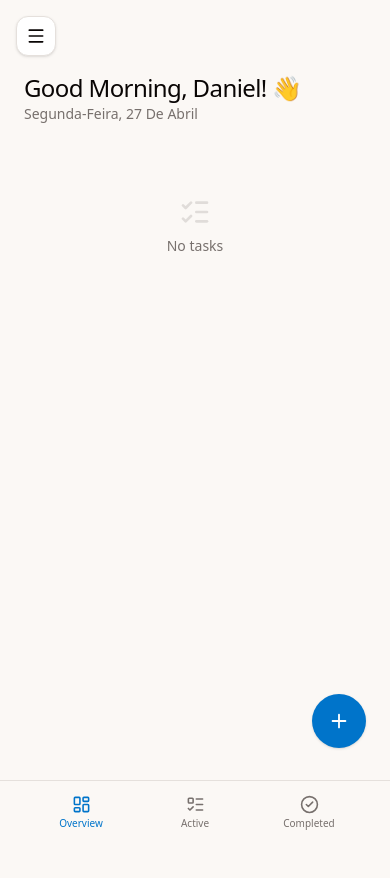
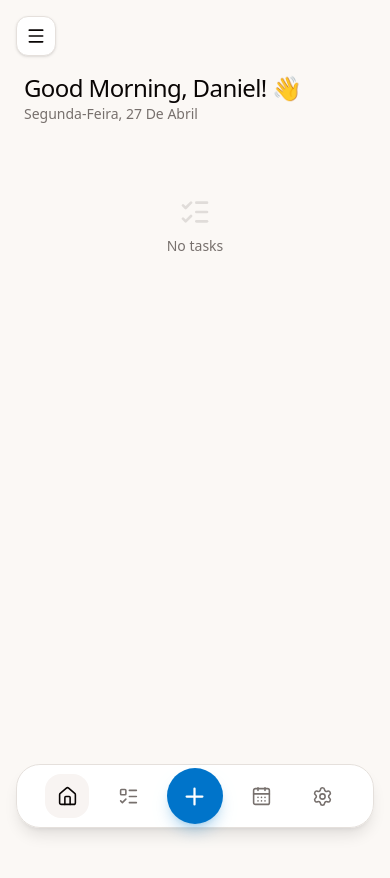
Before and after one commit to DannySF01/to-do-app, a React (Vite) app: page / in a window 390 px wide. Shown: the top 878 px of the page. Before the commit the page ends 844 px from the top, so only its background shows below. Built offline with nearby package versions, Linux system fonts and the light colour scheme.

Commit message:
refactor: enhance mobile navigation

```diff
--- a/src/App.tsx
+++ b/src/App.tsx
@@ -3,11 +3,8 @@ import { motion, AnimatePresence } from "framer-motion";
 import {
   BookOpen,
   Briefcase,
-  CheckCircle2,
   Heart,
-  LayoutDashboard,
   ListChecks,
-  ListTodo,
   Plus,
   User,
 } from "lucide-react";
@@ -17,6 +14,7 @@ import { useNotifications } from "./hooks/useNotifications";
 import type { List, Task, TFilters } from "./types/types";
 import Sidebar from "./components/Sidebar";
 import CreateTask from "./components/CreateTask";
+import MobileNav from "./components/MobileNav";
 
 export default function App() {
   const { tasks, addTask, toggleTask, removeTask, getFilteredTasks } =
@@ -116,7 +114,7 @@ export default function App() {
         numCompletedTasks={completedTasks.length}
       />
 
-      <div className="w-full max-w-4xl space-y-6 py-18 md:py-8 md:px-12 px-6 font-medium">
+      <div className="w-full max-w-4xl space-y-6 pt-18 md:py-8 md:px-12 px-6 font-medium">
         <div className="flex items-center justify-between">
           <div>
             <h1 className="text-2xl md:text-lg tracking-tight">
@@ -133,11 +131,9 @@ export default function App() {
 
           <button
             onClick={() => setIsCreateTaskOpen(true)}
-            className="btn-primary p-4 rounded-full absolute bottom-24 right-6 md:p-2 md:static z-10"
+            className="btn-primary p-2 hidden md:block"
           >
-            <Plus size={22} strokeWidth={2} className="md:hidden" />
-
-            <span className="font-medium text-sm hidden md:flex items-center gap-2 px-1">
+            <span className="font-medium text-sm flex items-center gap-2 ">
               <Plus size={18} strokeWidth={2} />
               New Task
             </span>
@@ -152,7 +148,7 @@ export default function App() {
           />
         )}
 
-        <div className="space-y-6">
+        <div className="space-y-6 pb-6 h-full">
           <AnimatePresence mode="popLayout">
             {filteredTasks.length === 0 ? (
               <motion.div
@@ -177,7 +173,7 @@ export default function App() {
                     className="space-y-1"
                   >
                     <div className="mb-3 text-muted text-[11px] tracking-wide font-bold uppercase">
-                      Active - {activeTasks.length}
+                      {activeTasks.length} Active
                     </div>
                     {activeTasks.map((task) => (
                       <TaskItem
@@ -200,7 +196,7 @@ export default function App() {
                     exit={{ opacity: 0 }}
                   >
                     <div className="mb-3 text-muted text-[11px] tracking-wide font-bold uppercase">
-                      Completed - {completedTasks.length}
+                      {completedTasks.length} Completed
                     </div>
                     <div className="space-y-1 opacity-70">
                       {completedTasks.map((task) => (
@@ -221,71 +217,13 @@ export default function App() {
           </AnimatePresence>
         </div>
       </div>
-      <MobileNav onClick={(e) => setFilter(e)} active={filter} />
+      <MobileNav
+        onHome={() => setFilter("overview")}
+        onTasks={() => setFilter("active")}
+        onCalendar={() => {}}
+        onSettings={() => {}}
+        onAddTask={() => setIsCreateTaskOpen(true)}
+      />
     </div>
   );
 }
-
-const MobileNav = ({
-  onClick,
-  active,
-}: {
-  onClick: (value: TFilters) => void;
-  active: string;
-}) => {
-  const NavButton = ({
-    active,
-    onClick,
-    children,
-  }: {
-    active: boolean;
-    onClick?: () => void;
-    children: React.ReactNode;
-  }) => (
-    <button
-      type="button"
-      onClick={onClick}
-      className={`flex min-w-16 flex-col items-center gap-0.5 transition-colors duration-300 ${
-        active ? "text-primary" : "text-muted"
-      }`}
-    >
-      {children}
-    </button>
-  );
-
-  return (
-    <nav
-      className="
-        fixed inset-x-0 bottom-0 z-40
-        flex h-16 items-center justify-around
-        border-t border-border
-        bg-background/95
-        px-6
-        pb-[env(safe-area-inset-bottom)]
-        backdrop-blur-xl
-        md:hidden
-      "
-    >
-      <NavButton
-        onClick={() => onClick("overview")}
-        active={active === "overview"}
-      >
-        <LayoutDashboard size={19} strokeWidth={2} />
-        <span className="text-[10px] font-medium">Overview</span>
-      </NavButton>
-
-      <NavButton onClick={() => onClick("active")} active={active === "active"}>
-        <ListTodo size={19} strokeWidth={2} />
-        <span className="text-[10px] font-medium">Active</span>
-      </NavButton>
-
-      <NavButton
-        onClick={() => onClick("completed")}
-        active={active === "completed"}
-      >
-        <CheckCircle2 size={19} strokeWidth={2} />
-        <span className="text-[10px] font-medium">Completed</span>
-      </NavButton>
-    </nav>
-  );
-};
--- /dev/null
+++ b/src/components/MobileNav.tsx
@@ -0,0 +1,131 @@
+import { Home, ListTodo, CalendarDays, Settings, Plus } from "lucide-react";
+import { useState } from "react";
+
+interface BottomNavProps {
+  onHome: () => void;
+  onTasks: () => void;
+  onAddTask: () => void;
+  onCalendar: () => void;
+  onSettings: () => void;
+}
+
+export default function BottomNav({
+  onHome,
+  onTasks,
+  onCalendar,
+  onSettings,
+  onAddTask,
+}: BottomNavProps) {
+  const [active, setActive] = useState<
+    "home" | "tasks" | "calendar" | "settings"
+  >("home");
+
+  return (
+    <nav className="fixed inset-x-0 bottom-4 z-35 px-4 md:hidden">
+      <div
+        className="
+          relative mx-auto flex h-16 max-w-md items-center
+          justify-around
+          rounded-3xl
+          border border-border
+          bg-surface/95
+          px-5
+          shadow-lg
+          backdrop-blur-xl
+        "
+      >
+        {/* Home */}
+        <NavButton
+          onClick={() => {
+            setActive("home");
+            onHome();
+          }}
+          active={active === "home"}
+        >
+          <Home size={21} strokeWidth={1.8} />
+        </NavButton>
+
+        {/* Tasks */}
+        <NavButton
+          onClick={() => {
+            setActive("tasks");
+            onTasks();
+          }}
+          active={active === "tasks"}
+        >
+          <ListTodo size={21} strokeWidth={1.8} />
+        </NavButton>
+
+        {/* Floating Add */}
+        <button
+          type="button"
+          onClick={onAddTask}
+          className="flex h-14 w-14
+            items-center justify-center
+            rounded-full
+            bg-primary
+            text-primary-foreground
+            shadow-lg shadow-primary/25
+            transition-transform
+            hover:scale-105
+            active:scale-95
+          "
+        >
+          <Plus size={27} strokeWidth={2} />
+        </button>
+
+        {/* Calendar */}
+        <NavButton
+          onClick={() => {
+            setActive("calendar");
+            onCalendar();
+          }}
+          active={active === "calendar"}
+        >
+          <CalendarDays size={21} strokeWidth={1.8} />
+        </NavButton>
+
+        {/* Settings */}
+        <NavButton
+          onClick={() => {
+            setActive("settings");
+            onSettings();
+          }}
+          active={active === "settings"}
+        >
+          <Settings size={21} strokeWidth={1.8} />
+        </NavButton>
+      </div>
+    </nav>
+  );
+}
+
+function NavButton({
+  active = false,
+  children,
+  onClick,
+}: {
+  active?: boolean;
+  children: React.ReactNode;
+  onClick?: () => void;
+}) {
+  return (
+    <button
+      type="button"
+      onClick={onClick}
+      className={`
+        flex h-11 w-11 items-center justify-center
+        rounded-2xl
+        transition-all duration-200
+
+        ${
+          active
+            ? "bg-surface-hover text-foreground"
+            : "text-muted hover:bg-surface-hover hover:text-foreground"
+        }
+      `}
+    >
+      {children}
+    </button>
+  );
+}
--- a/src/index.css
+++ b/src/index.css
@@ -52,7 +52,7 @@
 
 @layer base {
   * {
-    @apply transition-colors duration-300;
+    @apply transition-colors duration-300 scrollbar-mobile-hidden;
   }
 
   body {
@@ -96,3 +96,13 @@
            transition-all duration-200 ease-in-out hover:border-border-strong hover:shadow-sm;
   }
 }
+
+@utility scrollbar-mobile-hidden {
+  @media (max-width: 767px) {
+    scrollbar-width: none;
+
+    &::-webkit-scrollbar {
+      display: none;
+    }
+  }
+}
```
